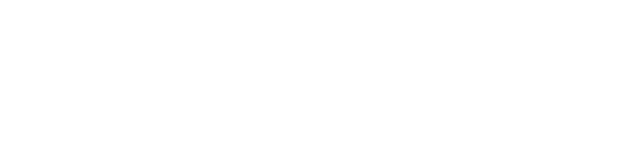
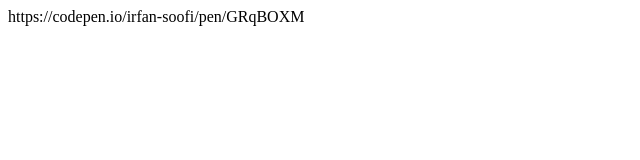
Before and after one commit to IrfanSoofi/irfansoofi.github.io, a plain HTML site: page index.html in a window 1280 px wide. Shown: the whole page, without its empty margins (0-640 px from the left). Drawn offline with Linux system fonts and the light colour scheme.

Commit message:
Update index.html

```diff
--- a/index.html
+++ b/index.html
@@ -9,6 +9,6 @@
 
 </head>
 <body>
-
+<a>https://codepen.io/irfan-soofi/pen/GRqBOXM</a>
 </body>
 </html>
```
